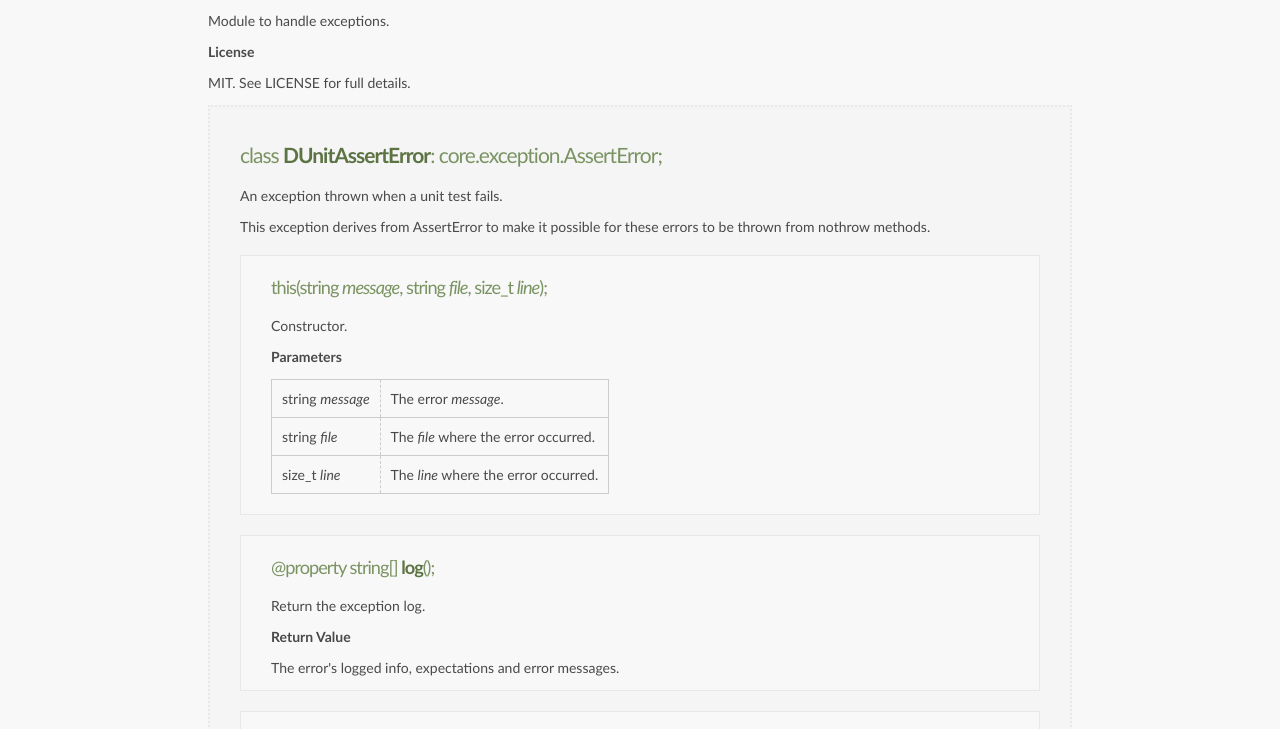
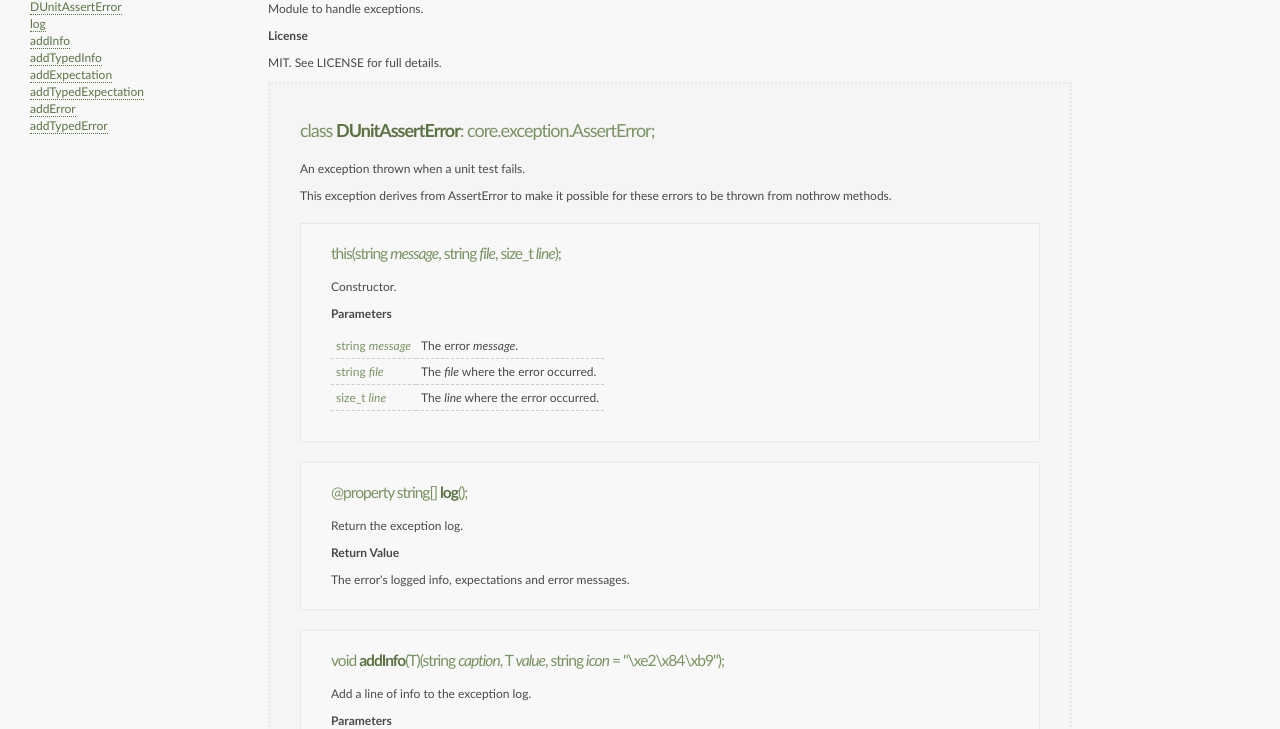
Before and after one commit to nomad-software/dunit, a website: page docs/error.html in a window 1280 px wide. Shown: the part 68-797 px from the top of the page. Drawn offline with nearby package versions, Linux system fonts and the light colour scheme; a web font is replaced by a local one.

Commit message:
Added an index to the dynamically generated documentation and tweaked the css for better readability.

```diff
--- a/docs/css/theme.css
+++ b/docs/css/theme.css
@@ -3,10 +3,10 @@
 html, body
 {
 	font-family: "Droid Sans", Calibri, Helvetica, Arial, sans-serif;
-	font-size: 14px;
+	font-size: 12px;
 	color: #494949;
 	background-color: #F8F8F8;
-	padding: 0 100px 25px 100px;
+	padding: 0 100px 25px 130px;
 }
 
 h1
@@ -28,11 +28,6 @@ h2 .symbol
 {
 	color: #5C7444;
 	font-weight: bold;
-}
-
-h2 u
-{
-	text-decoration: none;
 }
 
 h3
@@ -110,7 +105,9 @@ pre .parameter
 
 .module-members .declaration-description
 {
-	border-bottom: 2px dotted #E8E8E8;
+	border-bottom: 2px solid #9FB18E;
+	padding: 0 0 25px 0;
+	margin: 0 0 45px 0;
 }
 
 /**
@@ -133,6 +130,7 @@ pre .parameter
 	border-width: 0 1px 1px 1px;
 	border-style: solid;
 	border-color: #E8E8E8;
+	padding: 0 0 10px 0;
 	margin: 0 0 20px 0;
 }
 
@@ -205,16 +203,50 @@ pre .parameter
  */
 .parameter-list
 {
-	border: 1px solid #CCCCCC;
 	border-collapse: collapse;
 	margin: 0 0 20px 0;
 }
 
+
+.parameter-list td:first-child
+{
+	color: #7A9362;
+	white-space: nowrap;
+}
+
 .parameter-list td
 {
-	background-color: #F8F8F8;
-	border-width: 1px 1px 1px 1px;
-	border-style: solid dashed;
+	border-width: 0px 0px 1px 0px;
+	border-style: dashed;
 	border-color: #CCCCCC;
-	padding: 10px;
+	vertical-align: top;
+	padding: 5px;
 }
+
+#index
+{
+	float: left;
+	position: absolute;
+	top: 0px;
+	left: 0px;
+
+	padding: 15px 0px 0px 30px;
+}
+
+#index h2
+{
+	color: #494949;
+	font-weight: bold;
+	margin: 10px 0 20px 0;
+}
+
+#index #list
+{
+	padding: 0;
+	list-style: none;
+}
+
+#index #list .item
+{
+	margin: 0 0 2px 0;
+}
--- a/docs/error.html
+++ b/docs/error.html
@@ -2,7 +2,9 @@
 <html>
 	<head>
 		<meta http-equiv="content-type" content="text/html; charset=utf-8" />
-		<link href="css/theme.css" type="text/css" rel="stylesheet" media="all" />
+		<link type="text/css" href="css/theme.css" rel="stylesheet" media="all" />
+		<script type="text/javascript" src="http://ajax.googleapis.com/ajax/libs/jquery/2.0.3/jquery.min.js"></script>
+		<script type="text/javascript" src="javascript/index.js"></script>
 		<title>dunit.error</title>
 	</head>
 	<body>
--- /dev/null
+++ b/docs/javascript/index.js
@@ -0,0 +1,31 @@
+$(document).ready(function(){
+
+	var container = $('<div id="index"><h2>Index</h2></div>');
+	var list      = $('<ul id="list"></ul>');
+
+	// Create the list.
+	var anchorIteration = 0;
+	$("h2 .symbol").each(function(){
+		var text = $(this).text();
+		$(this).before('<a name="' + text + anchorIteration + '"></a>');
+		list.append('<li class="item"><a href="#' + text + anchorIteration + '">' + text + '</li>');
+		anchorIteration++;
+	});
+
+	list.appendTo(container);
+	container.prependTo("body");
+
+	// Handle page scrolling.
+	var indexTop = $('#index').offset().top;
+	$(window).scroll(function(){
+
+		var windowTop = $(window).scrollTop();
+
+		if (indexTop < windowTop) {
+			$("#index").css({position:"fixed", top:0, left:0});
+		}
+		else {
+			$("#index").css({position:"absolute"});
+		}
+	 });
+});
```
Also changed, not shown: docs/console.html (+3 -1 lines), docs/mockable.html (+3 -1 lines), docs/moduleresult.html (+3 -1 lines), docs/moduleresultcollection.html (+3 -1 lines), docs/reflection.html (+3 -1 lines), docs/toolkit.html (+3 -1 lines).
